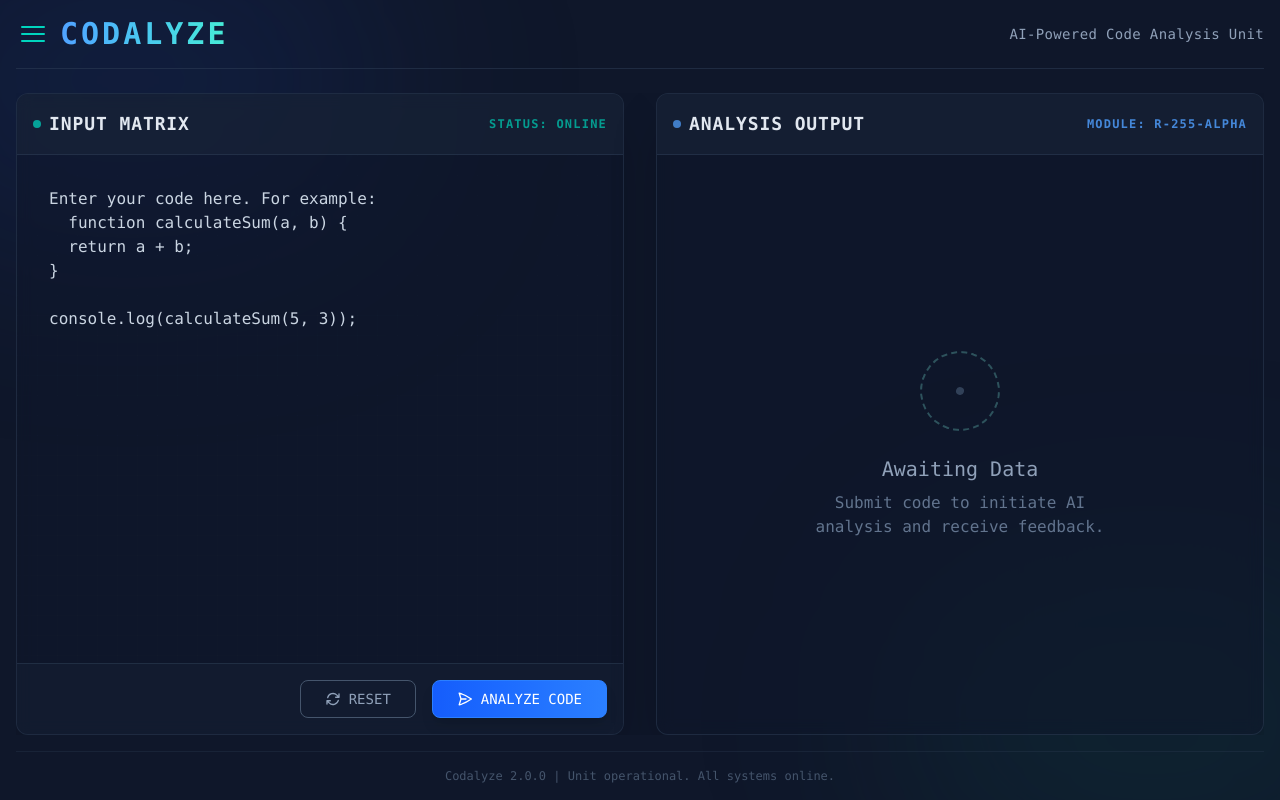
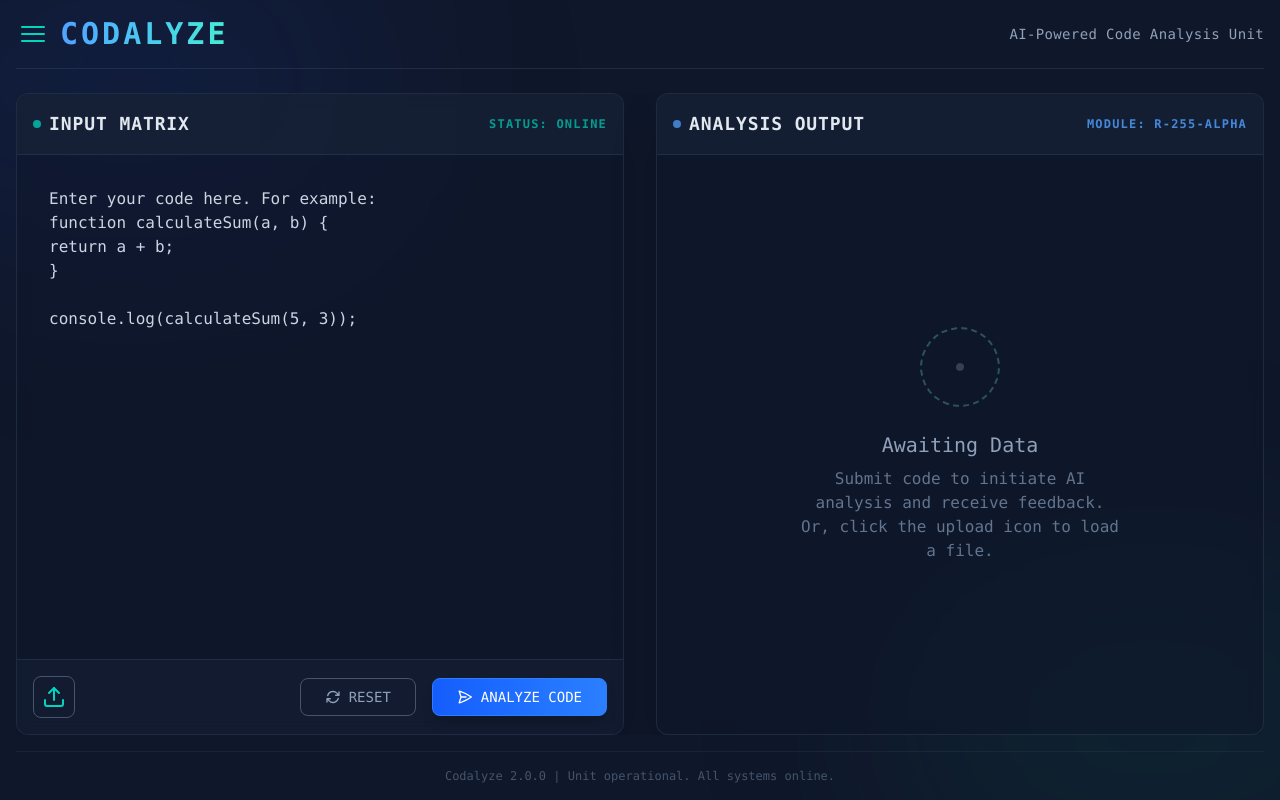
Before and after one commit to VRAJESH-31/Ai-powered-Code-Reviewer, a React (Vite) app in the folder frontend/: page /app in a window 1280 px wide. Built offline with nearby package versions, Linux system fonts and the light colour scheme.

Commit message:
feat: Implement file uploading functionality

```diff
--- a/frontend/package.json
+++ b/frontend/package.json
@@ -20,6 +20,7 @@
     "axios": "^1.10.0",
     "framer-motion": "^12.23.24",
     "highlight.js": "^11.11.1",
+    "lucide-react": "^0.555.0",
     "prismjs": "^1.30.0",
     "react": "^19.1.0",
     "react-dom": "^19.1.0",
--- a/frontend/src/CodeReviewer.jsx
+++ b/frontend/src/CodeReviewer.jsx
@@ -1,6 +1,7 @@
-import { useState } from "react";
+import { useState, useRef } from "react";
 import { motion, AnimatePresence } from "framer-motion";
 import axios from "axios";
+import {Upload} from "lucide-react"
 
 // The main CodeReviewer component
 function CodeReviewer() {
@@ -13,6 +14,9 @@ console.log(calculateSum(5, 3));`);
     const [review, setReview] = useState("");
     const [isLoading, setIsLoading] = useState(false);
     const [error, setError] = useState(null);
+
+    // Ref for the hidden file input element
+    const fileInputRef = useRef(null);
 
     /**
      * Replaces external Markdown library with a simple, self-contained function.
@@ -28,9 +32,15 @@ console.log(calculateSum(5, 3));`);
             .replace(/\n/g, '<br/>'); // Line breaks
 
         // Wrap list items in a ul if they exist
+        // Note: This simple approach might create multiple ul tags. A more robust parser is needed for complex markdown, but this adheres to the original function's goal.
         if (html.includes('<li>')) {
             html = html.replace(/(<li>.*?<\/li>)/g, '<ul>$1</ul>');
         }
+
+        // Fix for multiple consecutive <ul> tags created by the simple logic above
+        // This is a minimal fix and should ideally be handled by a proper markdown-to-HTML parser.
+        html = html.replace(/<\/ul><ul>/g, '');
+
         return html;
     };
 
@@ -62,6 +72,31 @@ console.log(calculateSum(5, 3));`);
         setCode("");
         setReview("");
         setError(null);
+    };
+
+    // function to handle file selection
+    const handleFileChange = (event) => {
+        const file = event.target.files[0];
+        if (file) {
+            const reader = new FileReader();
+            reader.onload = (e) => {
+                // Set the code state to the content of the file
+                setCode(e.target.result);
+                setReview(""); // Clear previous review
+                setError(null); // Clear previous error
+            };
+            reader.onerror = () => {
+                setError("❌ Error reading file. Please try again.");
+            };
+            reader.readAsText(file); // Read the file as plain text
+        }
+        // Reset the file input value so the same file can be uploaded again
+        event.target.value = null;
+    };
+
+    // New function to trigger the hidden file input
+    const triggerFileUpload = () => {
+        fileInputRef.current.click();
     };
 
     return (
@@ -134,7 +169,30 @@ console.log(calculateSum(5, 3));`);
                             )}
                         </AnimatePresence>
                     </div>
-                    <div className="flex justify-end gap-4 p-4 border-t border-slate-700/50 bg-slate-800/30 flex-shrink-0">
+                    <div className="flex justify-between items-center gap-4 p-4 border-t border-slate-700/50 bg-slate-800/30 flex-shrink-0">
+                        {/* New: File Upload Button/Icon */}
+                        <motion.button
+                            whileHover={{ scale: 1.05 }}
+                            whileTap={{ scale: 0.95 }}
+                            onClick={triggerFileUpload}
+                            disabled={isLoading}
+                            className="p-2 text-sm bg-transparent text-teal-400 border border-slate-600 rounded-lg hover:bg-slate-700/50 hover:text-white transition-colors disabled:opacity-50 disabled:cursor-not-allowed"
+                            title="Upload Code File"
+                        >
+                            <Upload />
+                        </motion.button>
+
+                        {/* Hidden file input */}
+                        <input
+                            type="file"
+                            ref={fileInputRef}
+                            onChange={handleFileChange}
+                            className="hidden" // Keep the input hidden
+                            accept="text/*"
+                        />
+
+                        {/* Action buttons (Reset and Analyze) */}
+                        <div className="flex gap-4">
                             <motion.button
                                 whileHover={{ scale: 1.05 }}
                                 whileTap={{ scale: 0.95 }}
@@ -171,6 +229,7 @@ console.log(calculateSum(5, 3));`);
                                     </span>
                                 )}
                             </motion.button>
+                        </div>
                     </div>
                 </motion.div>
 
@@ -226,7 +285,7 @@ console.log(calculateSum(5, 3));`);
                                     <p className="max-w-xs text-slate-500">
                                         {isLoading
                                             ? "Executing analysis protocols..."
-                                            : "Submit code to initiate AI analysis and receive feedback."}
+                                            : "Submit code to initiate AI analysis and receive feedback. Or, click the upload icon to load a file."}
                                     </p>
                                 </motion.div>
                             )}
```
Also changed, not shown: 1 other file (tests, documents, lock files or other folders). Lines whose indentation alone changed are shown as unchanged.
